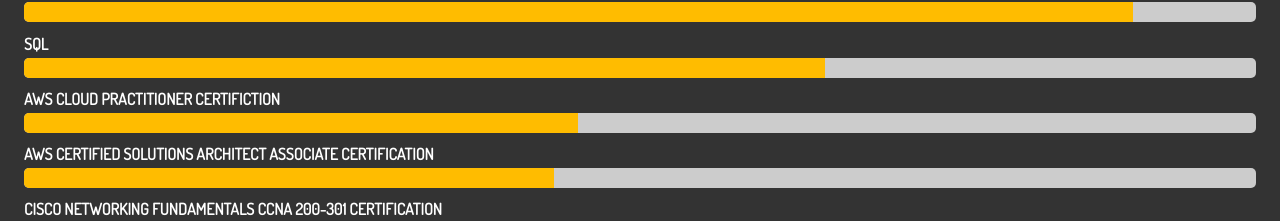
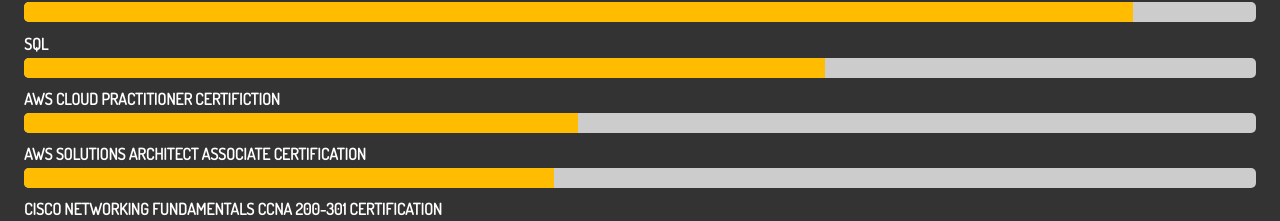
Before and after one commit to franklinholguin/portfolio_web, a website: page dist/about.html in a window 1280 px wide. Shown: the part 895-1116 px from the top of the page. Drawn offline with Linux system fonts and the light colour scheme.

```diff
--- a/dist/about.html
+++ b/dist/about.html
@@ -118,7 +118,7 @@
         <div class="progress">
           <div style="width: 45%"></div>
         </div>
-        <h4>AWS Certified Solutions Architect Associate Certification</h4>
+        <h4>AWS Solutions Architect Associate Certification</h4>
         <div class="progress">
           <div style="width: 43%"></div>
         </div>
```
